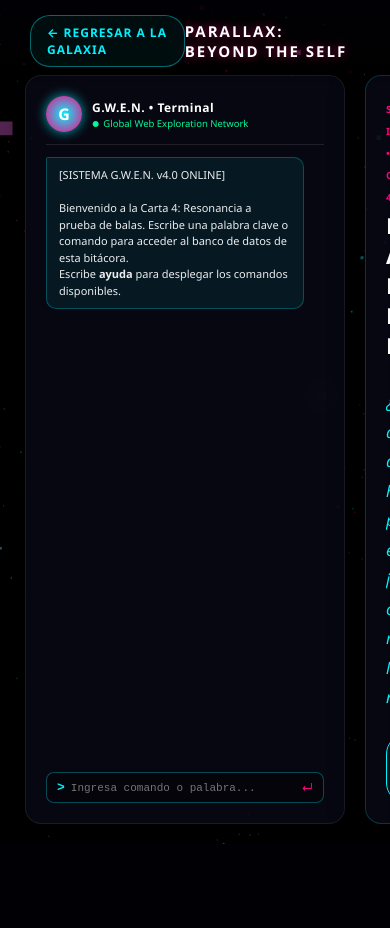
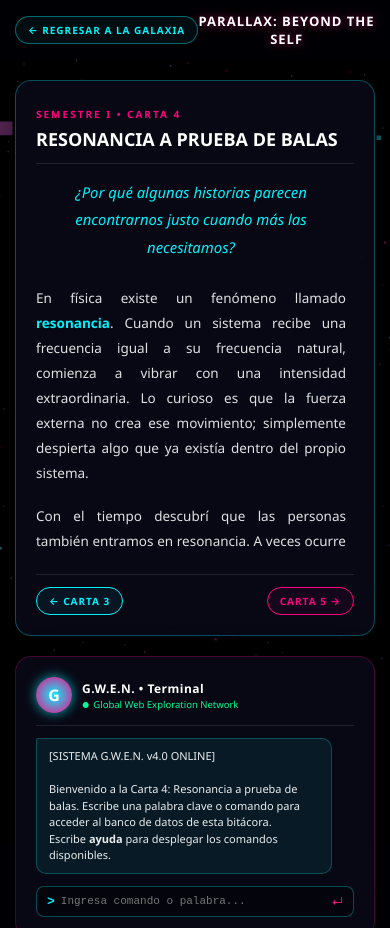
Before and after one commit to AngelDanielAD197/love-myself-universe-Xim, a plain HTML site: page Universidad/cartas/C4.html in a window 390 px wide. Shown: the top 928 px of the page. Before the commit the page ends 844 px from the top, so only its background shows below. Drawn offline with nearby package versions, Linux system fonts and the light colour scheme.

Commit message:
Update C4.html

```diff
--- a/Universidad/cartas/C4.html
+++ b/Universidad/cartas/C4.html
@@ -605,6 +605,133 @@
             color: rgba(255, 255, 255, 0.5);
             margin-top: 2px;
         }
+/* ==========================================================================
+   ADAPTACIÓN MÓVIL REESTRUCTURADA (TODOS VISIBLES + ORDEN PERSONALIZADO)
+   ========================================================================== */
+@media screen and (max-width: 900px) {
+
+    /* Habilitamos el scroll vertical general */
+    html, body {
+        width: 100% !important;
+        height: auto !important;
+        min-height: 100vh !important;
+        overflow-y: auto !important;
+        overflow-x: hidden !important;
+        position: relative !important;
+        background: #010005 !important;
+    }
+
+    /* Fondo 3D / Galaxia fijo */
+    #bgCanvas {
+        position: fixed !important;
+        top: 0;
+        left: 0;
+        width: 100vw !important;
+        height: 100vh !important;
+        z-index: 1 !important;
+        pointer-events: none;
+    }
+
+    /* Cabecera compacta */
+    /* Ajustes para centrar el título en la cabecera móvil */
+    .header-bar {
+        position: relative !important;
+        padding: 12px 15px !important;
+        background: rgba(1, 0, 5, 0.85) !important;
+        backdrop-filter: blur(10px);
+        -webkit-backdrop-filter: blur(10px);
+        display: flex !important;
+        align-items: center !important;
+    }
+
+    .brand-title {
+        font-size: 13px !important;
+        letter-spacing: 1px !important;
+        text-align: center !important; /* Centra el texto */
+        flex: 1 !important;            /* Ocupa el espacio disponible para alinearse bien */
+    }
+
+    .back-btn {
+        padding: 6px 12px !important;
+        font-size: 10px !important;
+    }
+
+    /* Contenedor Principal pasa a Flexcol para reorganizar el orden */
+    .portal-container {
+        display: flex !important;
+        flex-direction: column !important;
+        width: 100% !important;
+        height: auto !important;
+        margin-top: 10px !important;
+        padding: 10px 15px 40px 15px !important;
+        gap: 20px !important;
+    }
+
+    /* --- REORDENAMIENTO DE PANELES --- */
+
+    /* 1. CARTA CENTRAL (PRIMERO) */
+    .letter-panel {
+        display: flex !important;
+        flex-direction: column !important;
+        order: 1 !important;
+        opacity: 1 !important;
+        width: 100% !important;
+        max-height: none !important;
+        background: rgba(10, 10, 25, 0.85) !important;
+        backdrop-filter: blur(14px) !important;
+        -webkit-backdrop-filter: blur(14px) !important;
+        border: 1px solid rgba(0, 242, 254, 0.3) !important;
+    }
+
+    .letter-body {
+        max-height: 380px !important; /* Lectura cómoda con scroll propio */
+        padding-right: 8px !important;
+        font-size: 13.5px !important;
+    }
+
+    .letter-title {
+        font-size: 18px !important;
+    }
+
+    /* 2. G.W.E.N. TERMINAL (EN MEDIO) */
+    .portal-container > .holo-panel:first-child {
+        display: flex !important;
+        flex-direction: column !important;
+        order: 2 !important;
+        opacity: 1 !important;
+        width: 100% !important;
+        max-height: none !important;
+        background: rgba(10, 10, 25, 0.8) !important;
+        backdrop-filter: blur(12px) !important;
+        border: 1px solid rgba(255, 0, 128, 0.25) !important;
+    }
+
+    .chat-box {
+        max-height: 220px !important;
+    }
+
+    /* 3. REPRODUCTOR DE MÚSICA (AL FINAL) */
+    .spotify-scroll-panel {
+        display: block !important; /* Forzamos la visibilidad */
+        order: 3 !important;
+        opacity: 1 !important;
+        width: 100% !important;
+        max-height: none !important;
+        background: rgba(5, 5, 12, 0.9) !important;
+        backdrop-filter: blur(12px) !important;
+        border: 1px solid rgba(255, 255, 255, 0.15) !important;
+    }
+
+    .canvas-hero {
+        height: 220px !important;
+    }
+
+    .canvas-hero.compact {
+        height: 130px !important;
+    }
+}
+
+
     </style>
 </head>
 <body>
```
